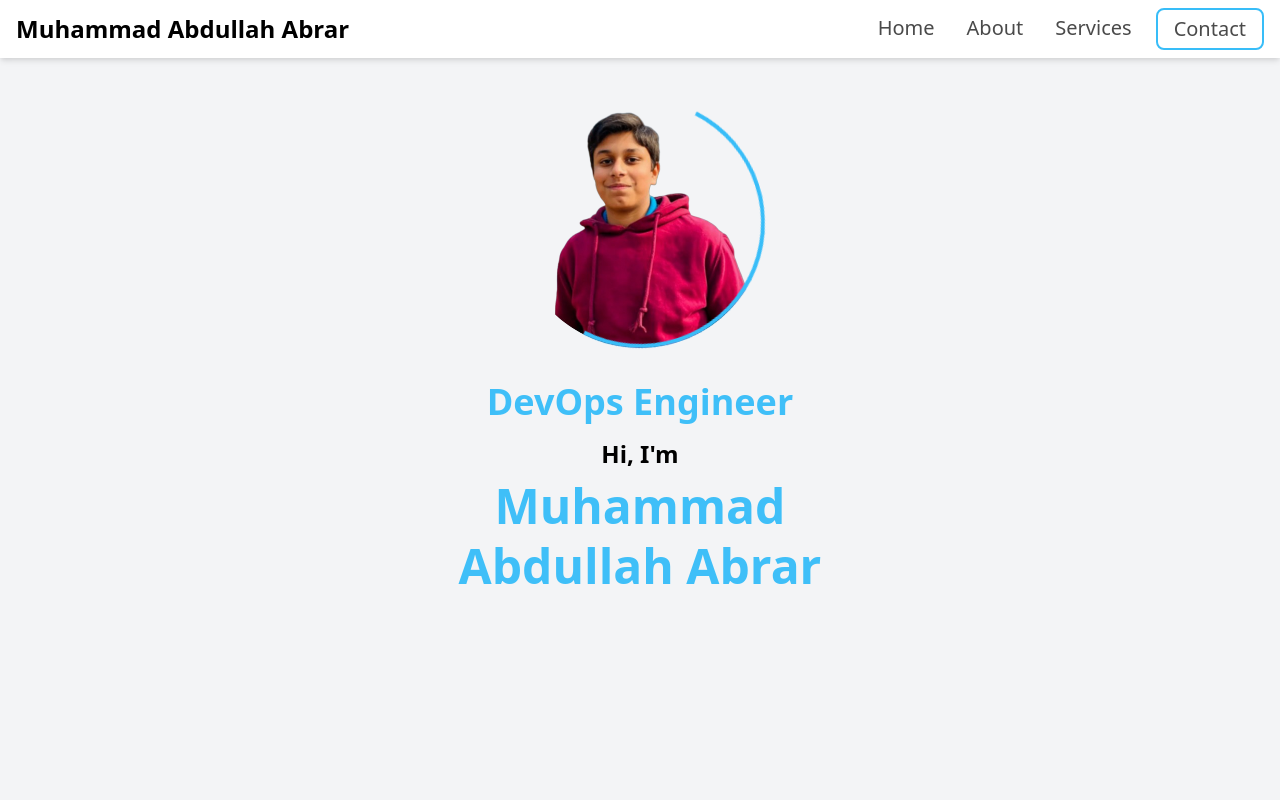
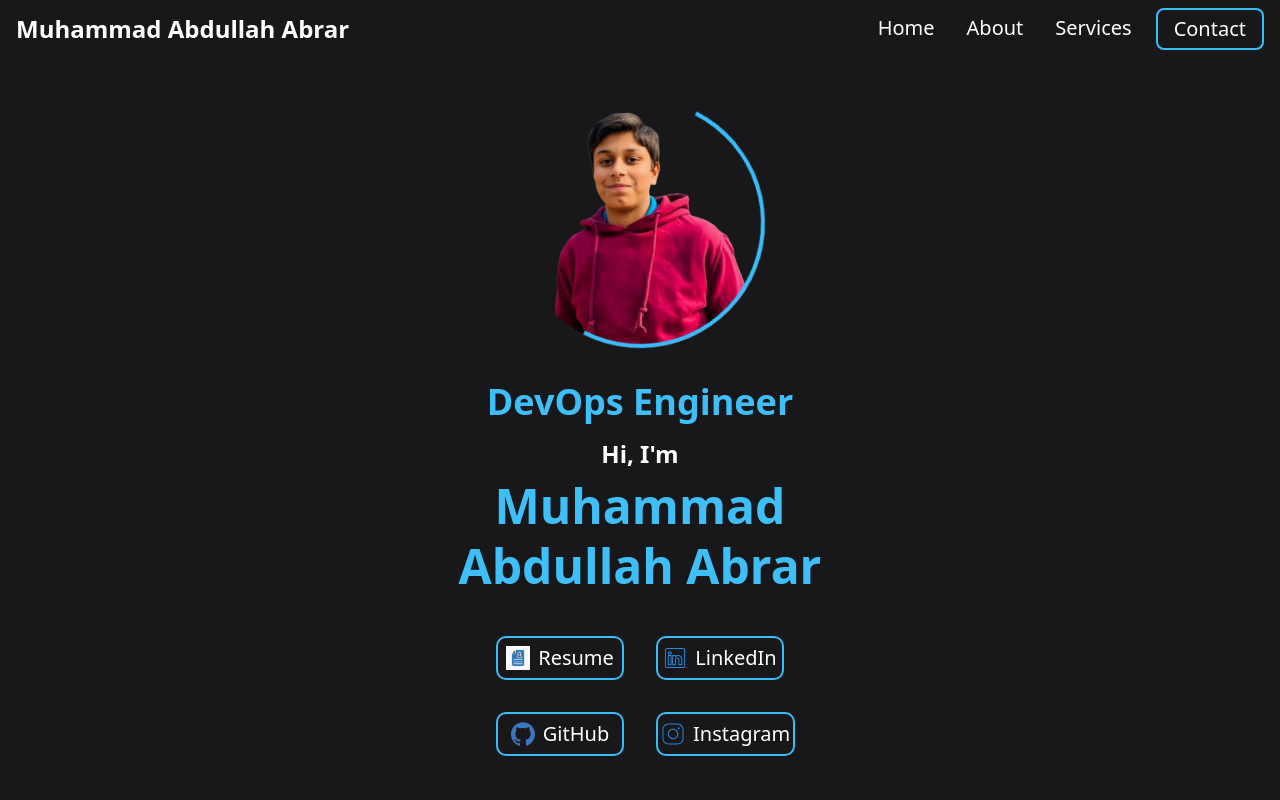
Before and after one commit to Abdullah-0-3/Abdullah-Portfolio, a Flask app: page / in a window 1280 px wide. Run offline with Flask 3, Linux system fonts and the light colour scheme.

Commit message:
5: Website Home Page on Verge of Completion

```diff
--- a/app/static/css/custom.css
+++ b/app/static/css/custom.css
@@ -1,10 +1,16 @@
+/* Updated Background and Text Color */
+body {
+    background-color: #18181b;
+    color: #ffffff;
+}
+
 /* Link hover effect */
 .nav-link {
-    color: #4a4a4a;
+    color: #ffffff;
     transition: color 0.3s, border-bottom 0.3s;
     border-bottom: 2px solid transparent;
     padding: 2px 8px;
-    font-size: 1.25rem; /* Larger font size */
+    font-size: 1.25rem;
 }
 
 .nav-link:hover {
@@ -12,9 +18,15 @@
     border-bottom: 2px solid #38bdf8;
 }
 
+/* Active Navigation Link */
+.active-nav-link {
+    color: #38bdf8;
+    border-bottom: 2px solid #38bdf8;
+}
+
 /* Contact button styles */
 .btn-contact {
-    color: #4a4a4a;
+    color: #ffffff;
     border: 2px solid #38bdf8;
     border-radius: 8px;
     padding: 4px 16px;
@@ -24,14 +36,29 @@
 
 .btn-contact:hover {
     color: #38bdf8;
-    background-color: #e0f7ff;
+    background-color: #ffffff;
+}
+/* Links button styles */
+.btn-links {
+    color: #ffffff;
+    border: 2px solid #38bdf8;
+    border-radius: 10px;
+    margin: auto;
+    padding: 5px 15px;
+    transition: color 0.3s, background-color 0.3s;
+    font-size: 1.25rem;
+}
+
+.btn-links:hover {
+    color: #ffffff;
+    background-color: #38bdf8;
 }
 
 /* Profile picture border animation - Larger Image */
 .border-animation-large {
     position: relative;
-    width: 250px; /* Slightly larger width */
-    height: 250px; /* Slightly larger height */
+    width: 250px;
+    height: 250px;
     margin: 0 auto;
 }
 
@@ -55,6 +82,11 @@
     animation: rotateBorder 3s linear infinite;
 }
 
+/* Custom Font Sizes for Text Elements */
+.text-lg { font-size: 1.5rem; }      /* For "Hi, I'm" */
+.text-5xl { font-size: 3rem; color: #3fbff8;}        /* For larger name size */
+.text-xl { font-size: 2.25rem; color: #3fbff8;}       /* For skills text */
+
 /* Border Rotation */
 @keyframes rotateBorder {
     0% {
@@ -65,11 +97,6 @@
     }
 }
 
-/* Custom Font Sizes for Text Elements */
-.text-lg { font-size: 1.5rem; }      /* For "Hi, I'm" */
-.text-5xl { font-size: 3rem; color: #3fbff8;}        /* For larger name size */
-.text-xl { font-size: 2.25rem; color: #3fbff8;}       /* For skills text */
-
 /* Responsive Navigation for Mobile */
 @media (max-width: 768px) {
     .nav-link,
--- a/app/templates/base.html
+++ b/app/templates/base.html
@@ -6,12 +6,13 @@
     <title>{% block title %}{% endblock %}</title>
     <!-- Include Tailwind CSS CDN -->
     <link href="https://cdn.jsdelivr.net/npm/tailwindcss@2.2.19/dist/tailwind.min.css" rel="stylesheet">
+    <link href="https://cdnjs.cloudflare.com/ajax/libs/font-awesome/6.0.0-beta3/css/all.min.css" rel="stylesheet">
     <link rel="stylesheet" href="{{ url_for('static', filename='css/custom.css') }}">
 </head>
-<body class="bg-gray-100">
+<body class="body"> <!-- Changed background to #18181b -->
 
     <!-- Navigation Bar with Responsive Toggle -->
-    <nav class="bg-white shadow-md">
+    <nav class="">
         <div class="container mx-auto px-4 py-2 flex justify-between items-center">
             <!-- Left Side: Your Name -->
             <div class="text-lg font-semibold text-sky-500">
@@ -20,17 +21,17 @@
             <!-- Hamburger Menu Icon for Mobile -->
             <div class="md:hidden">
                 <button id="nav-toggle" class="focus:outline-none">
-                    <svg class="w-6 h-6 text-gray-700" fill="none" stroke="currentColor" viewBox="0 0 24 24" xmlns="http://www.w3.org/2000/svg">
+                    <svg class="w-6 h-6 text-gray-400" fill="none" stroke="currentColor" viewBox="0 0 24 24" xmlns="http://www.w3.org/2000/svg">
                         <path stroke-linecap="round" stroke-linejoin="round" stroke-width="2" d="M4 6h16M4 12h16M4 18h16"></path>
                     </svg>
                 </button>
             </div>
             <!-- Right Side: Navigation Links -->
-            <div class="hidden md:flex space-x-4 items-center" id="nav-menu">
-                <a href="/home" class="nav-link">Home</a>
-                <a href="/about" class="nav-link">About</a>
-                <a href="/services" class="nav-link">Services</a>
-                <a href="/contact" class="btn-contact">Contact</a>
+            <div class="md:flex space-x-4 items-center" id="nav-menu">
+                <a href="/home" class="nav-link" id="home-link">Home</a>
+                <a href="/about" class="nav-link" id="about-link">About</a>
+                <a href="/services" class="nav-link" id="services-link">Services</a>
+                <a href="/contact" class="btn-contact" id="contact-link">Contact</a>
             </div>
         </div>
     </nav>
@@ -40,13 +41,21 @@
         {% block content %}{% endblock %}
     </div>
 
-    <!-- JavaScript for Toggle -->
+    <!-- JavaScript for Toggle and Active Link Highlight -->
     <script>
         const navToggle = document.getElementById('nav-toggle');
         const navMenu = document.getElementById('nav-menu');
         navToggle.addEventListener('click', () => {
             navMenu.classList.toggle('hidden');
         });
+
+        // Highlight Active Link
+        const links = document.querySelectorAll('.nav-link');
+        links.forEach(link => {
+            if (link.href === window.location.href) {
+                link.classList.add('active-nav-link'); // Add class to highlight the current page link
+            }
+        });
     </script>
 </body>
 </html>
--- a/app/templates/home.html
+++ b/app/templates/home.html
@@ -8,7 +8,7 @@
     <div class="text-center mt-10">
         <!-- Profile Image with Rotating Segmented Border -->
         <div class="border-animation-large img">
-            <img src="{{ url_for('static', filename='profile.png') }}" alt="Profile Picture of Muhammad Abdullah Abrar">
+            <img src="{{ url_for('static', filename='assets/profile.png') }}" alt="Profile Picture of Muhammad Abdullah Abrar">
         </div>
         <br>
         <!-- Rotating Skills -->
@@ -22,6 +22,21 @@
             Muhammad<br>Abdullah Abrar
         </h1>
 
+        <!-- Social Buttons Section -->
+        <div class="mt-10 grid grid-cols-2 gap-8 mx-auto w-72">
+            <a href="{{ url_for('static', filename='assets/Resume - Muhammmad Abdullah Abrar.pdf') }}" target="_blank" class="btn-links flex items-center justify-center">
+                <img src="{{ url_for('static', filename='assets/icons/linkedin.png') }}" alt="Resume Icon" class="w-6 h-6 mr-2">Resume
+            </a>
+            <a href="www.linkedin.com/in/muhammadabdullahabrar" target="_blank" class="btn-links flex items-center justify-center">
+                <img src="{{ url_for('static', filename='assets/icons/linkedin.svg') }}" alt="LinkedIn Icon" class="w-6 h-6 mr-2">LinkedIn
+            </a>
+            <a href="www.github.com/Abdullah-0-3" target="_blank" class="btn-links flex items-center justify-center">
+                <img src="{{ url_for('static', filename='assets/icons/github.svg') }}" alt="GitHub Icon" class="w-6 h-6 mr-2">GitHub
+            </a>
+            <a href="www.instagram.com/abdullahabrar_999" target="_blank" class="btn-links flex items-center justify-center">
+                <img src="{{ url_for('static', filename='assets/icons/instagram.svg') }}" alt="Instagram Icon" class="w-6 h-6 mr-2">Instagram
+            </a>
+        </div>
     </div>
 
     <script>
```
Also changed, not shown: app/static/assets/icons/github.svg (added), app/static/assets/icons/instagram.svg (added), app/static/assets/icons/linkedin.png (added), app/static/assets/icons/linkedin.svg (added), app/static/assets/profile.png (renamed from app/static/profile.png).
